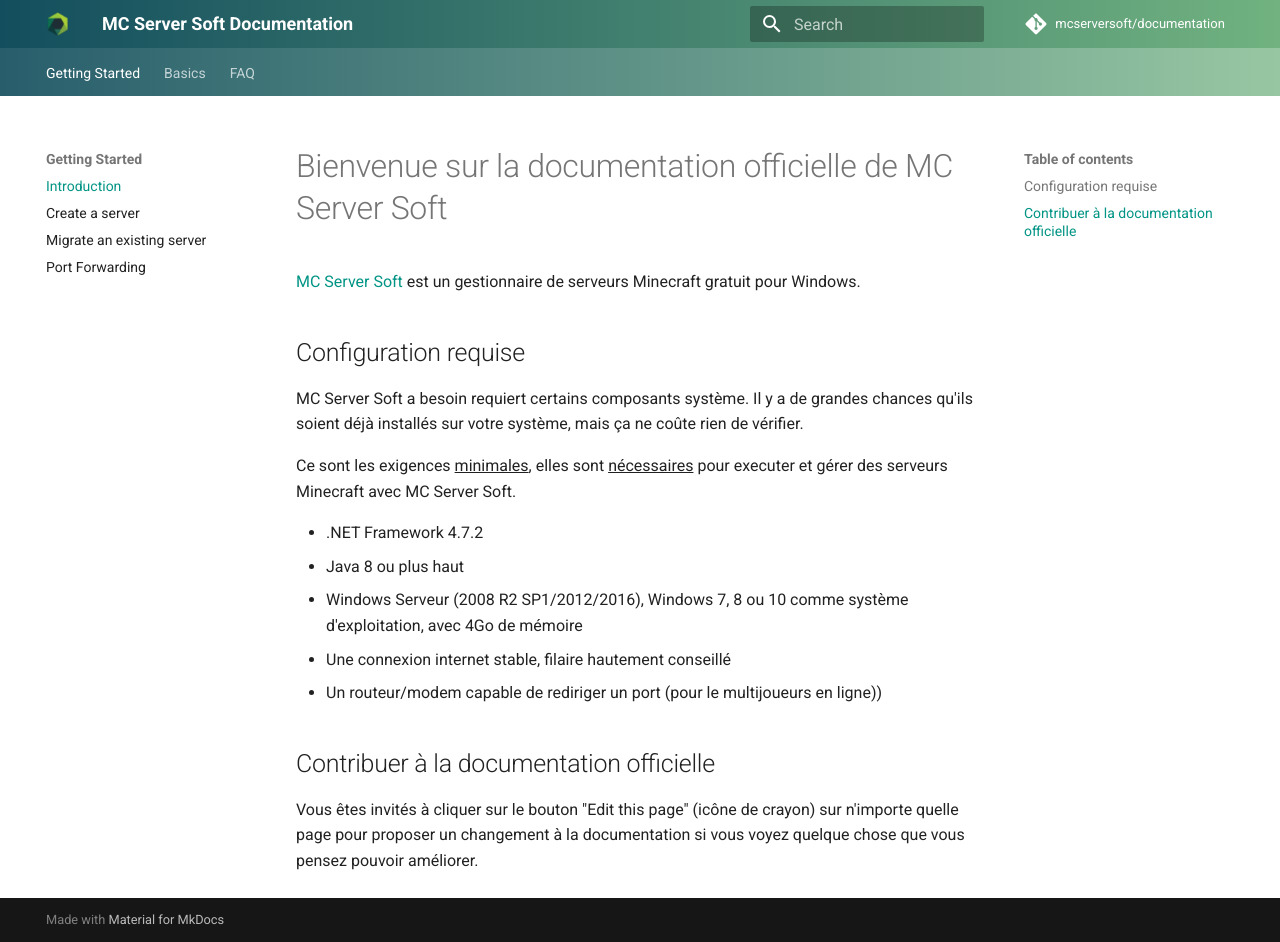
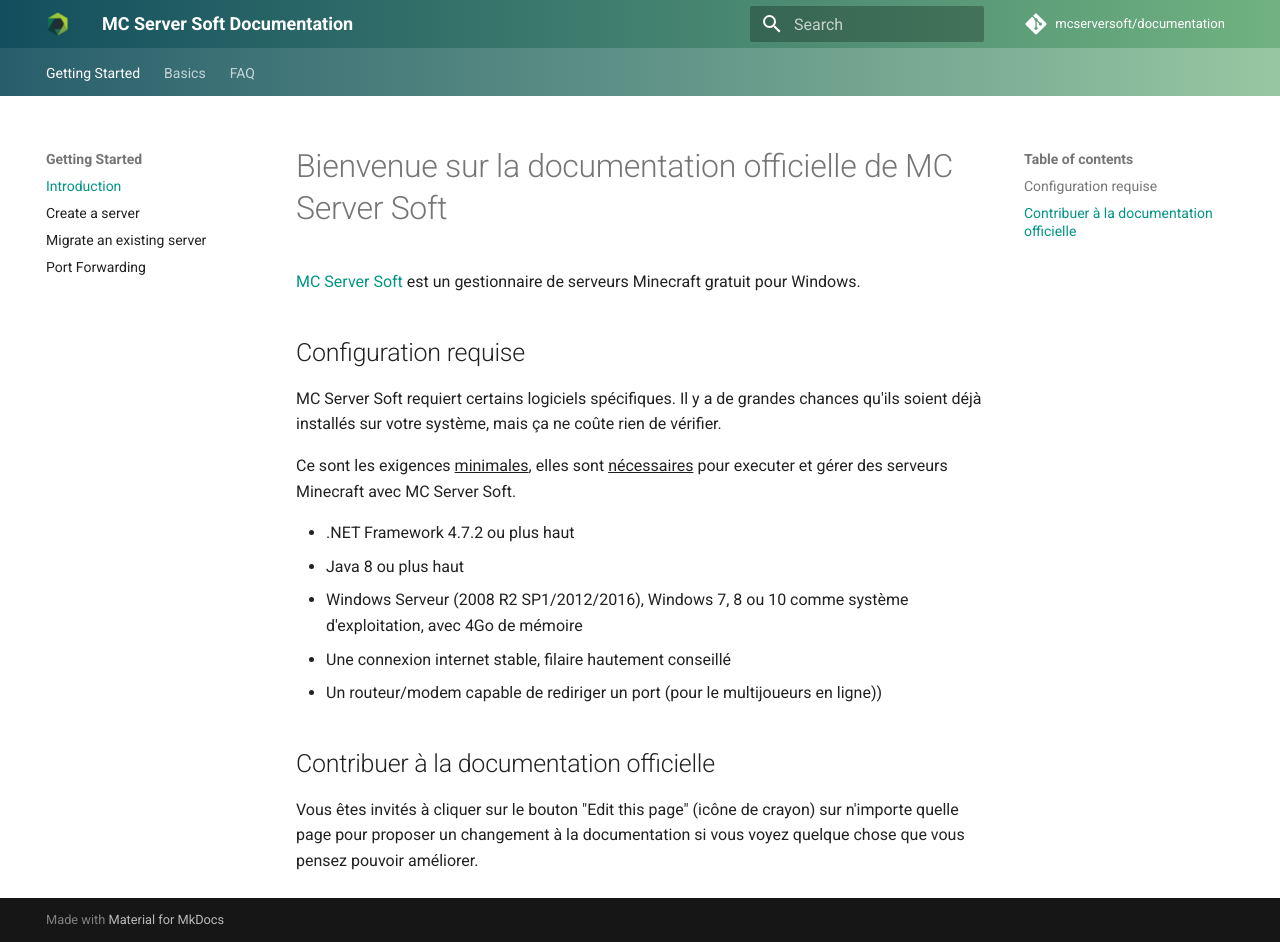
Before and after one commit to mcserversoft/documentation, an MkDocs documentation site: the page built from docs/index.md, in a window 1280 px wide and 942 px high. Built offline with MkDocs 1.6.1 and Material for MkDocs 9.7.7, drawn with Linux system fonts in a browser that asks for light colours; comment, search, counter and statistics services are not loaded.

Commit message:
Update index.md

```diff
--- a/docs/index.md
+++ b/docs/index.md
@@ -4,11 +4,11 @@
 
 ## Configuration requise
 
-MC Server Soft a besoin requiert certains composants système. Il y a de grandes chances qu'ils soient déjà installés sur votre système, mais ça ne coûte rien de vérifier.
+MC Server Soft requiert certains logiciels spécifiques. Il y a de grandes chances qu'ils soient déjà installés sur votre système, mais ça ne coûte rien de vérifier.
 
 Ce sont les exigences <u>minimales</u>, elles sont <u>nécessaires</u> pour executer et gérer des serveurs Minecraft avec MC Server Soft.
 
-*   .NET Framework 4.7.2
+*   .NET Framework 4.7.2 ou plus haut
 *   Java 8 ou plus haut
 *   Windows Serveur (2008 R2 SP1/2012/2016), Windows 7, 8 ou 10 comme système d'exploitation, avec 4Go de mémoire
 *   Une connexion internet stable, filaire hautement conseillé
```
